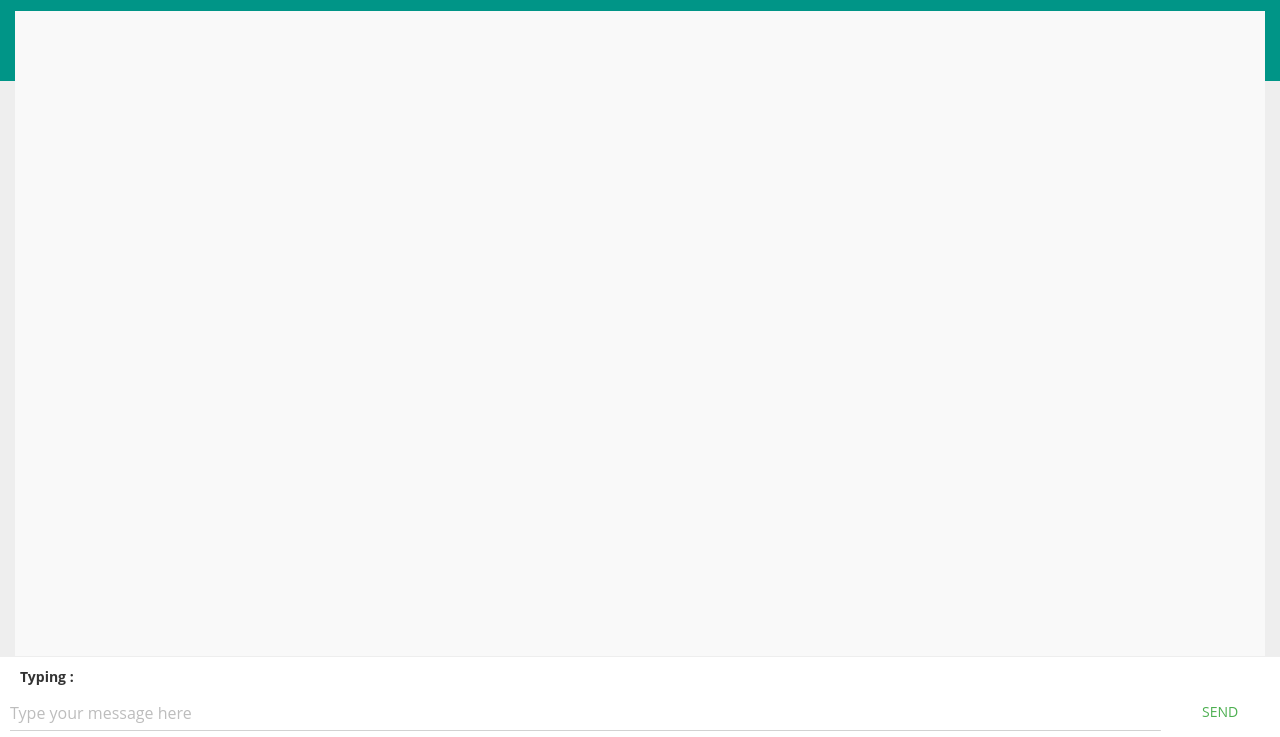
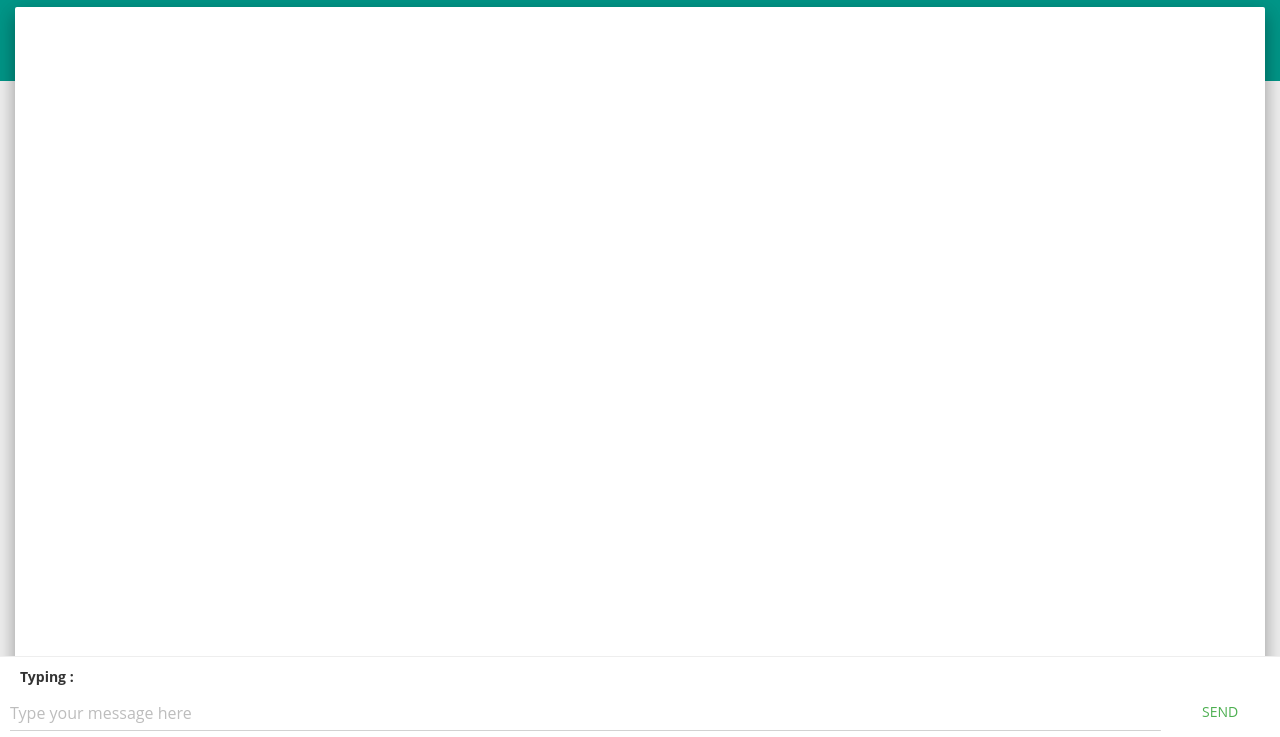
Before and after one commit to Ashwinvalento/chirpchat, a website: page views/chat.html in a window 1280 px wide. Shown: the part 63-800 px from the top of the page. Drawn offline with nearby package versions, Linux system fonts and the light colour scheme; a web font is replaced by a local one.

Commit message:
UI fixes and removed logs

```diff
--- a/public/css/styles.css
+++ b/public/css/styles.css
@@ -69,7 +69,7 @@ a#create {
 }
 
 
-.pages {
+.page {
     position: absolute;
     top: 0;
     right: 0;
@@ -81,38 +81,26 @@ a#create {
     overflow: auto;
 }
 
-.pages > div {
-    padding: 64px 0 64px 0;
+.page > div {
+    padding:  70px 0 55px 0;
     margin: 0;
     height: 100%;
 }
 
 .fill-height{
-	height: 100%
+	height: 100%;
 }
 
-.pages .header {
-    color: rgb(82, 101, 162);
-    /*font-size: 24px;*/
-    /*font-weight: normal;*/
-    /*margin-top: 5px;*/
-    /*margin-bottom: 60px;*/
-    /*letter-spacing: 1.20000004768372px;*/
-}
 
-.page{
-	height: 100%;
-
-}
 
 .bg-white {
   background-color: #fff;
 }
 
 .chat-message {
-  padding: 10px 20px 15px 20px;
-  background: #f9f9f9;
-  margin: 10px 0px 50px 0px;
+  margin-left: -10px;
+  margin-right: -10px;
+  padding: 0 15px 0 15px;
   height: 100%;
   overflow-y: scroll;
 }
@@ -264,7 +252,6 @@ a:hover, a:active, a:focus {
 
 ::-webkit-scrollbar-track {
     -webkit-box-shadow: inset 0 0 6px rgba(0,0,0,0.3);
-    border-radius: 6px;
 }
 
 ::-webkit-scrollbar-thumb {
--- a/routes.js
+++ b/routes.js
@@ -43,8 +43,6 @@ module.exports = function(app, io) {
 		socket.on('new user', function(userData) {
 			if (addedUser)
 				return;
-
-			console.log(userData.username + " connected");
 			socket.room = userData.room_id;
 
 			// Add the client to the room
@@ -77,7 +75,6 @@ module.exports = function(app, io) {
 
 		// when the client emits 'typing', we broadcast it to others
 		socket.on('typing', function(username) {
-			//console.log("2. on typing ---- emit typing");
 			socket.broadcast.to(socket.room).emit('typing', {
 				username : username
 			});
@@ -87,7 +84,6 @@ module.exports = function(app, io) {
 
 		// when the client emits 'stop typing', we broadcast it to others
 		socket.on('stop typing', function(username) {
-			//console.log("2. on stop typing ---- emit stop typing");
 			socket.broadcast.to(socket.room).emit('stop typing', {
 				username : username
 			});
@@ -104,7 +100,6 @@ module.exports = function(app, io) {
 				socket.broadcast.to(socket.room).emit('user left', {
 					username : socket.userData.username
 				});
-				console.log("disconnected");
 			}
 		});
 
--- a/views/chat.html
+++ b/views/chat.html
@@ -39,13 +39,15 @@
 
 	<div class="container-fluid main">
 
-			<div class="pages">
+			<div class="page">
 				<div class="row">
 					<div class="col-xs-12 fill-height">
-						<div class="chat-message">
-							<ul class="chat">
+						<div class=" well well-sm fill-height">
+							<div class="chat-message">
+								<ul class="chat">
 
-							</ul>
+								</ul>
+							</div>
 						</div>
 					</div>
 				</div>
```
Also changed, not shown: CHANGELOG.md.
